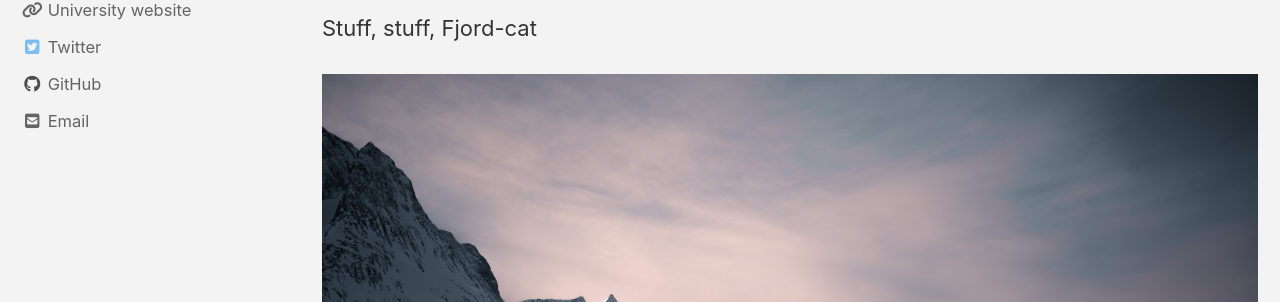
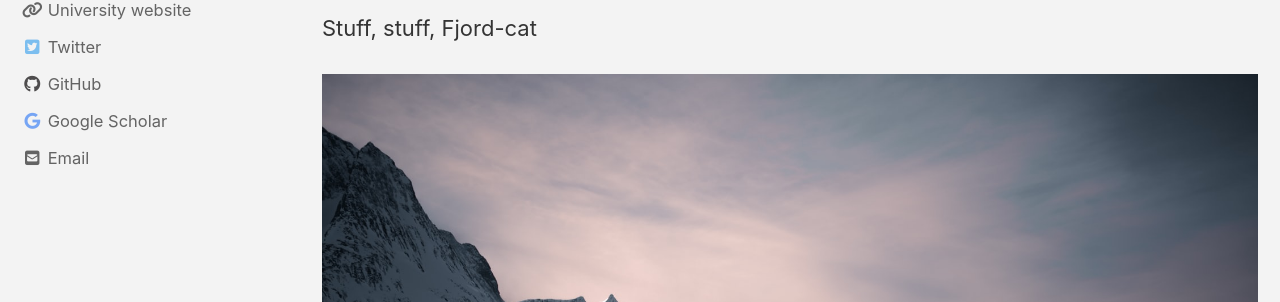
Before and after one commit to MNiMORPH/MNiMORPH.github.io, a Jekyll site: the page built from _pages/personal/awickert.md, in a window 1280 px wide. Shown: the part 382-684 px from the top of the page. Built offline with Jekyll 4.4.1, drawn with Linux system fonts in a browser that asks for light colours; cached includes are drawn as plain includes; nearby versions of some CDN libraries.

Commit message:
Google Scholar links: new FontAwesome support

```diff
--- a/_data/authors.yml
+++ b/_data/authors.yml
@@ -22,6 +22,9 @@ Andrew Wickert:
       # - label: "Instagram"
       # icon: "fab fa-fw fa-instagram"
       # url: "https://instagram.com/"
+    - label: "Google Scholar"
+      icon: "fab fa-fw fa-google"
+      url: https://scholar.google.com/citations?user=-cCwyPsAAAAJ&hl=en
 
 Phillip Larson:
   name             : "Phillip Larson"
@@ -36,6 +39,9 @@ Phillip Larson:
     - label: "Website"
       icon: "fas fa-fw fa-link"
       url: "https://mavdisk.mnsu.edu/dj1515bb/geomorph/index.html"
+    - label: "Google Scholar"
+      icon: "fab fa-fw fa-google"
+      url: https://scholar.google.com/citations?user=aqo-a90AAAAJ&hl=en&oi=sra
 
 Andrea Prichard:
   name             : "Andrea Prichard"
--- a/_sass/minimal-mistakes/_utilities.scss
+++ b/_sass/minimal-mistakes/_utilities.scss
@@ -324,6 +324,11 @@ body:hover .visually-hidden button {
   .fa-xing-square {
     color: $xing-color;
   }
+
+  .fa-google {
+    color: $google-color;
+  }
+
 }
 
 /*
--- a/_sass/minimal-mistakes/_variables.scss
+++ b/_sass/minimal-mistakes/_variables.scss
@@ -109,6 +109,7 @@ $vimeo-color: #1ab7ea !default;
 $vine-color: #00bf8f !default;
 $youtube-color: #bb0000 !default;
 $xing-color: #006567 !default;
+$google-color: #4c8bf5 !default;
 
 /* links */
 $link-color: mix(#000, $info-color, 20%) !default;
```
